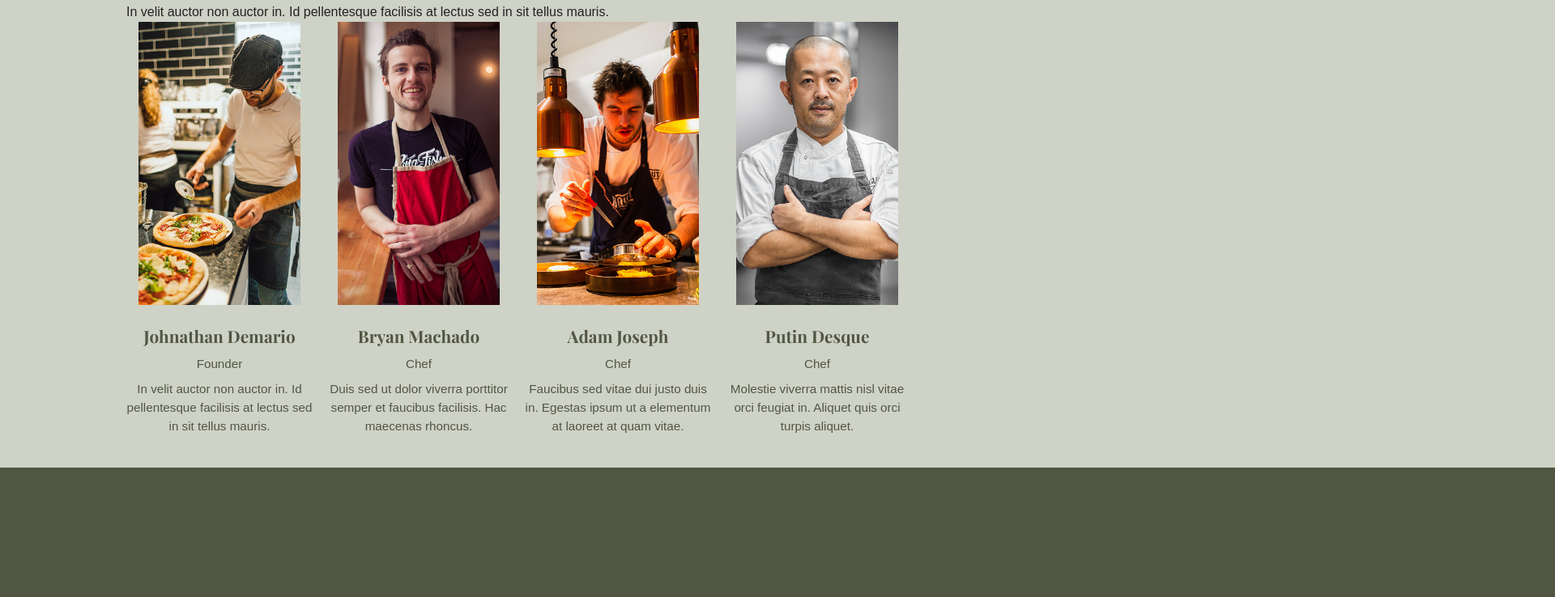
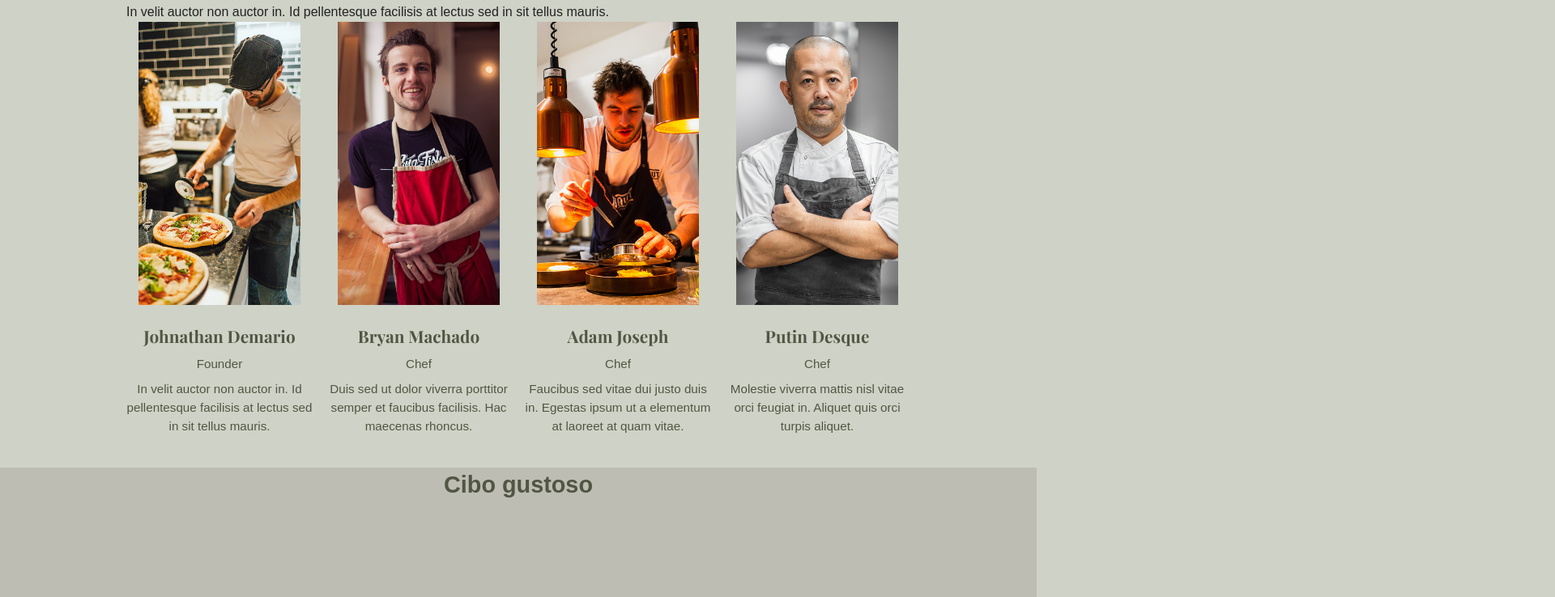
Before and after one commit to LucasCordeiroSERAFIM/FE_Impacta, a plain HTML site: page index.html in a window 1280 px wide. Shown: the part 3271-4009 px from the top of the page at 81% size, 1920 px wide, since content can reach past the window. Drawn offline with Linux system fonts and the light colour scheme.

Commit message:
footer e área de input

```diff
--- a/index.html
+++ b/index.html
@@ -143,7 +143,7 @@
                 </div>
         </section>
         <div class="footer">
-            ...
+            <h1>Cibo gustoso</h1>
         </div>
         <script src="./js/script.js"></script>
         <script src="./js/active-menu.js"></script>
--- a/style/style.css
+++ b/style/style.css
@@ -381,11 +381,10 @@ header h1 {
 }
 
 .footer{
-    background-color: var(--color-primary);
-    color: var(--color-secondary);
+    background-color:#bdbdb3;
+    color: var(--color-primary);
     padding: 0;
     margin: 0;
-    width: 500rem;
     height: 10rem;
     text-align: center;
     font-size: 0.9rem;
```
Lines whose indentation alone changed are shown as unchanged.
